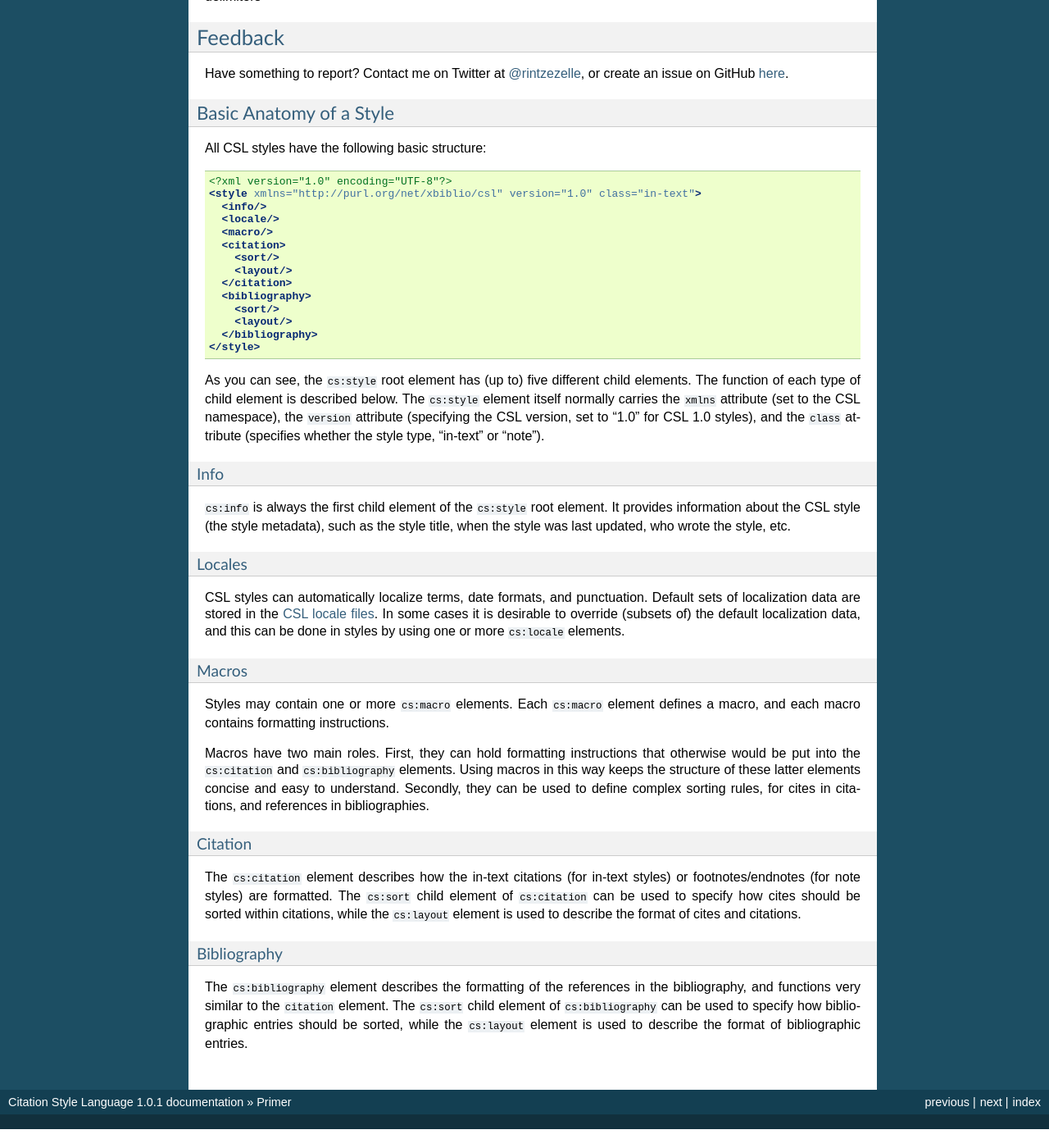
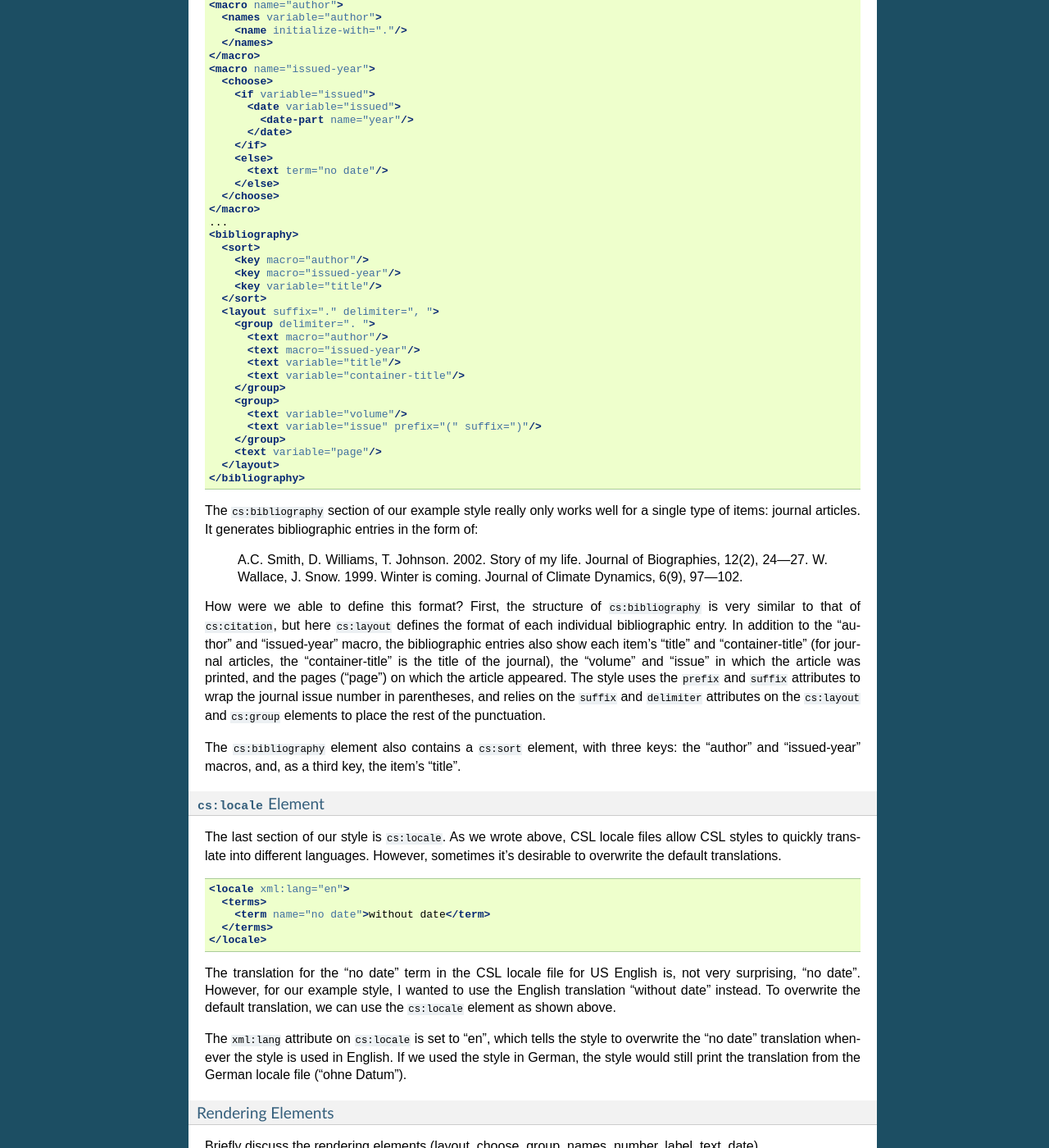
Before and after one commit to rmzelle/writing, a Sphinx documentation site: the page built from docs/primer.rst, in a window 1280 px wide and 1400 px high, scrolled down 13050 px. Shown: the whole window at 82% size. Built offline with Sphinx 7.4.7, drawn with Linux system fonts in a browser that asks for light colours; before the commit the page ends 14427 px from its top, so only the background shows below that; some of the changed text lies outside the part shown.

Commit message:
Primer writing

```diff
--- a/docs/primer.rst
+++ b/docs/primer.rst
@@ -355,7 +355,7 @@
       </locale>
       <macro name="author">
         <names variable="author">
-          <name initialize-with=". "/>
+          <name initialize-with="."/>
         </names>
       </macro>
       <macro name="issued-year">
@@ -370,7 +370,7 @@
           </else>
         </choose>
       </macro>
-      <citation et-al-min="6" et-al-use-first="1">
+      <citation et-al-min="3" et-al-use-first="1">
         <sort>
           <key macro="author"/>
           <key macro="issued-year"/>
@@ -388,20 +388,18 @@
           <key macro="issued-year"/>
           <key variable="title"/>
         </sort>
-        <layout>
-          <group suffix="." delimiter=", ">
-            <group delimiter=". ">
-              <text macro="author"/>
-              <text macro="issued-year"/>
-              <text variable="title"/>
-              <text variable="container-title"/>
-            </group>
-            <group>
-              <text variable="volume"/>
-              <text variable="issue" prefix="(" suffix=")"/>
-            </group>
-            <text variable="page"/>
+        <layout suffix="." delimiter=", ">
+          <group delimiter=". ">
+            <text macro="author"/>
+            <text macro="issued-year"/>
+            <text variable="title"/>
+            <text variable="container-title"/>
           </group>
+          <group>
+            <text variable="volume"/>
+            <text variable="issue" prefix="(" suffix=")"/>
+          </group>
+          <text variable="page"/>
         </layout>
       </bibliography>
     </style>
@@ -482,11 +480,13 @@
 ``cs:citation`` and ``cs:macro`` Elements
 '''''''''''''''''''''''''''''''''''''''''
 
+Let's jump down now to the macros and ``cs:citation`` element. The purpose of the ``cs:citation`` element is to describe the format of citations (or, for "note" styles, the format of footnotes or endnotes).
+
 .. sourcecode:: xml
 
     <macro name="author">
       <names variable="author">
-        <name initialize-with=". "/>
+        <name initialize-with="."/>
       </names>
     </macro>
     <macro name="issued-year">
@@ -501,7 +501,7 @@
         </else>
       </choose>
     </macro>
-    <citation et-al-min="6" et-al-use-first="1">
+    <citation et-al-min="3" et-al-use-first="1">
       <sort>
         <key macro="author"/>
         <key macro="issued-year"/>
@@ -514,42 +514,99 @@
       </layout>
     </citation>
 
-Let's now jump down to the macros and ``cs:citation`` element.
+The code above generates citations like "(A.C. Smith et al., 2002; W. Wallace, J. Snow, 1999)". To understand how this citation format is encoded in CSL, let's first focus on the ``cs:layout`` element of ``cs:citation``. Its ``prefix`` and ``suffix`` attributes define the parentheses around the citation, while the value of the ``delimiter`` attribute ("; ") separates neighboring cites. The format of each individual cite is defined by the contents of ``cs:layout``, which consists of the output of the "author" and "issued-year" macros, separated by the value of the "delimiter" attribute (", ") on the ``cs:group`` element.
 
-et-al
-cs:layout and cs:sort
+The "author" macro prints the names stored in the "author" name variable of the cited item. The ``initialize-with`` attribute on ``cs:name`` specifies that given names should appear as initials, and that each initial is followed by the attribute's value (".").
 
-Bibliography
-^^^^^^^^^^^^
+The "issued-year" macro starts with a test, defined with the ``cs:choose`` element. If the cited item has a date stored in its "issued" date variable, the year of this date is printed. Otherwise, the style prints the value of the "no date" term.
 
-Macros
-^^^^^^
+You might wonder why we didn't just put the CSL code from the two macros directly into the ``cs:citation`` element. What are the advantages of using macros? Well, in the example above, the use of macros simplifies the structure of ``cs:citation``, making it easier to follow. In addition, both macros are called a total of four times in the style (twice in ``cs:citation``, and twice in ``cs:bibliography``). Without macros, we'd have to repeat the CSL code of these macros multiple times. Macros thus allow for more compact styles.
 
-Locale
-^^^^^^
+We're not done yet. The ``cs:citation`` element carries two attributes, ``et-al-min`` and ``et-al-use-first``. Together, they specify that if an item has three or more "author" names, only the first name is printed, followed by the value of the "et al" term.
 
-terms/locales/redefining terms
+Finally, ``cs:citation`` contains the ``cs:sort`` element, which itself contains two ``cs:key`` elements. This section specifies how cites within a citation are sorted. The first sorting key consists of the output of the "author" macro (CSL is smart enough to sort names by the family name first, and by initials second). Any cites with the same output for the first key are then sorted by the second sorting key, which is the output of the "issue-year" macro.
 
-Groups
-^^^^^^
+``cs:bibliography`` Element
+'''''''''''''''''''''''''''
 
-delimiters/affixes
+Whereas ``cs:citation`` is responsible for citations and cites, the ``cs:bibliography`` element is used to define the format of bibliographic entries.
+
+.. sourcecode:: xml
+
+    <macro name="author">
+      <names variable="author">
+        <name initialize-with="."/>
+      </names>
+    </macro>
+    <macro name="issued-year">
+      <choose>
+        <if variable="issued">
+          <date variable="issued">
+            <date-part name="year"/>
+          </date>
+        </if>
+        <else>
+          <text term="no date"/>
+        </else>
+      </choose>
+    </macro>
+    ...
+    <bibliography>
+      <sort>
+        <key macro="author"/>
+        <key macro="issued-year"/>
+        <key variable="title"/>
+      </sort>
+      <layout suffix="." delimiter=", ">
+        <group delimiter=". ">
+          <text macro="author"/>
+          <text macro="issued-year"/>
+          <text variable="title"/>
+          <text variable="container-title"/>
+        </group>
+        <group>
+          <text variable="volume"/>
+          <text variable="issue" prefix="(" suffix=")"/>
+        </group>
+        <text variable="page"/>
+      </layout>
+    </bibliography>
+
+The ``cs:bibliography`` section of our example style really only works well for a single type of items: journal articles. It generates bibliographic entries in the form of:
+
+    A.C. Smith, D. Williams, T. Johnson. 2002. Story of my life. Journal of Biographies, 12(2), 24—27.
+    W. Wallace, J. Snow. 1999. Winter is coming. Journal of Climate Dynamics, 6(9), 97—102.
+
+How were we able to define this format? First, the structure of ``cs:bibliography`` is very similar to that of ``cs:citation``, but here ``cs:layout`` defines the format of each individual bibliographic entry. In addition to the "author" and "issued-year" macro, the bibliographic entries also show each item's "title" and "container-title" (for journal articles, the "container-title" is the title of the journal), the "volume" and "issue" in which the article was printed, and the pages ("page") on which the article appeared. The style uses the ``prefix`` and ``suffix`` attributes to wrap the journal issue number in parentheses, and relies on the ``suffix`` and ``delimiter`` attributes on the ``cs:layout`` and ``cs:group`` elements to place the rest of the punctuation.
+
+The ``cs:bibliography`` element also contains a ``cs:sort`` element, with three keys: the "author" and "issued-year" macros, and, as a third key, the item's "title".
+
+``cs:locale`` Element
+'''''''''''''''''''''
+
+The last section of our style is ``cs:locale``. As we wrote above, CSL locale files allow CSL styles to quickly translate into different languages. However, sometimes it's desirable to overwrite the default translations.
+
+.. sourcecode:: xml
+
+    <locale xml:lang="en">
+      <terms>
+        <term name="no date">without date</term>
+      </terms>
+    </locale>
+
+The translation for the "no date" term in the CSL locale file for US English is, not very surprising, "no date". However, for our example style, I wanted to use the English translation "without date" instead. To overwrite the default translation, we can use the ``cs:locale`` element as shown above.
+
+The ``xml:lang`` attribute on ``cs:locale`` is set to "en", which tells the style to overwrite the "no date" translation whenever the style is used in English. If we used the style in German, the style would still print the translation from the German locale file ("ohne Datum").
 
 Rendering Elements
-^^^^^^^^^^^^^^^^^^
+''''''''''''''''''
 
-Conditionals
-^^^^^^^^^^^^
+Briefly discuss the rendering elements (layout, choose, group, names, number, label, text, date).
 
-Todo:
+Diving Deeper
+~~~~~~~~~~~~~
 
-Discuss style metadata (how does it differ from a dependent style)
-
-Discuss rest of the style (check existing primer)
-Function of citation, bibliography, macros
-Function of sort and layout
-Briefly discuss all main rendering elements (group, names, number, label, text, date, etc.)
-Focus on delimiters
+You finished the primer. Good job! If you're interested in learning more about CSL, you're now well prepared to start reading the `CSL Specification`_ and our other documentation on the `Citation Style Language`_ website.
 
 Feedback
 ~~~~~~~~
@@ -557,54 +614,3 @@
 Have something to report? Contact me on Twitter at `@rintzezelle`_, or create an issue on GitHub `here <https://github.com/rmzelle/writing/issues>`_.
 
 .. _@rintzezelle: https://twitter.com/rintzezelle
-
-Basic Anatomy of a Style
-^^^^^^^^^^^^^^^^^^^^^^^^
-
-All CSL styles have the following basic structure:
-
-.. sourcecode:: xml
-
-    <?xml version="1.0" encoding="UTF-8"?>
-    <style xmlns="http://purl.org/net/xbiblio/csl" version="1.0" class="in-text">
-      <info/>
-      <locale/>
-      <macro/>
-      <citation>
-        <sort/>
-        <layout/>
-      </citation>
-      <bibliography>
-        <sort/>
-        <layout/>
-      </bibliography>
-    </style>
-
-As you can see, the ``cs:style`` root element has (up to) five different child elements. The function of each type of child element is described below. The ``cs:style`` element itself normally carries the ``xmlns`` attribute (set to the CSL namespace), the ``version`` attribute (specifying the CSL version, set to "1.0" for CSL 1.0 styles), and the ``class`` attribute (specifies whether the style type, "in-text" or "note").
-
-Info
-''''
-
-``cs:info`` is always the first child element of the ``cs:style`` root element. It provides information about the CSL style (the style metadata), such as the style title, when the style was last updated, who wrote the style, etc.
-
-Locales
-'''''''
-
-CSL styles can automatically localize terms, date formats, and punctuation. Default sets of localization data are stored in the `CSL locale files <https://github.com/citation-style-language/locales/wiki>`_. In some cases it is desirable to override (subsets of) the default localization data, and this can be done in styles by using one or more ``cs:locale`` elements.
-
-Macros
-''''''
-
-Styles may contain one or more ``cs:macro`` elements. Each ``cs:macro`` element defines a macro, and each macro contains formatting instructions.
-
-Macros have two main roles. First, they can hold formatting instructions that otherwise would be put into the ``cs:citation`` and ``cs:bibliography`` elements. Using macros in this way keeps the structure of these latter elements concise and easy to understand. Secondly, they can be used to define complex sorting rules, for cites in citations, and references in bibliographies.
-
-Citation
-''''''''
-
-The ``cs:citation`` element describes how the in-text citations (for in-text styles) or footnotes/endnotes (for note styles) are formatted. The ``cs:sort`` child element of ``cs:citation`` can be used to specify how cites should be sorted within citations, while the ``cs:layout`` element is used to describe the format of cites and citations.
-
-Bibliography
-''''''''''''
-
-The ``cs:bibliography`` element describes the formatting of the references in the bibliography, and functions very similar to the ``citation`` element. The ``cs:sort`` child element of ``cs:bibliography`` can be used to specify how bibliographic entries should be sorted, while the ``cs:layout`` element is used to describe the format of bibliographic entries.
```
